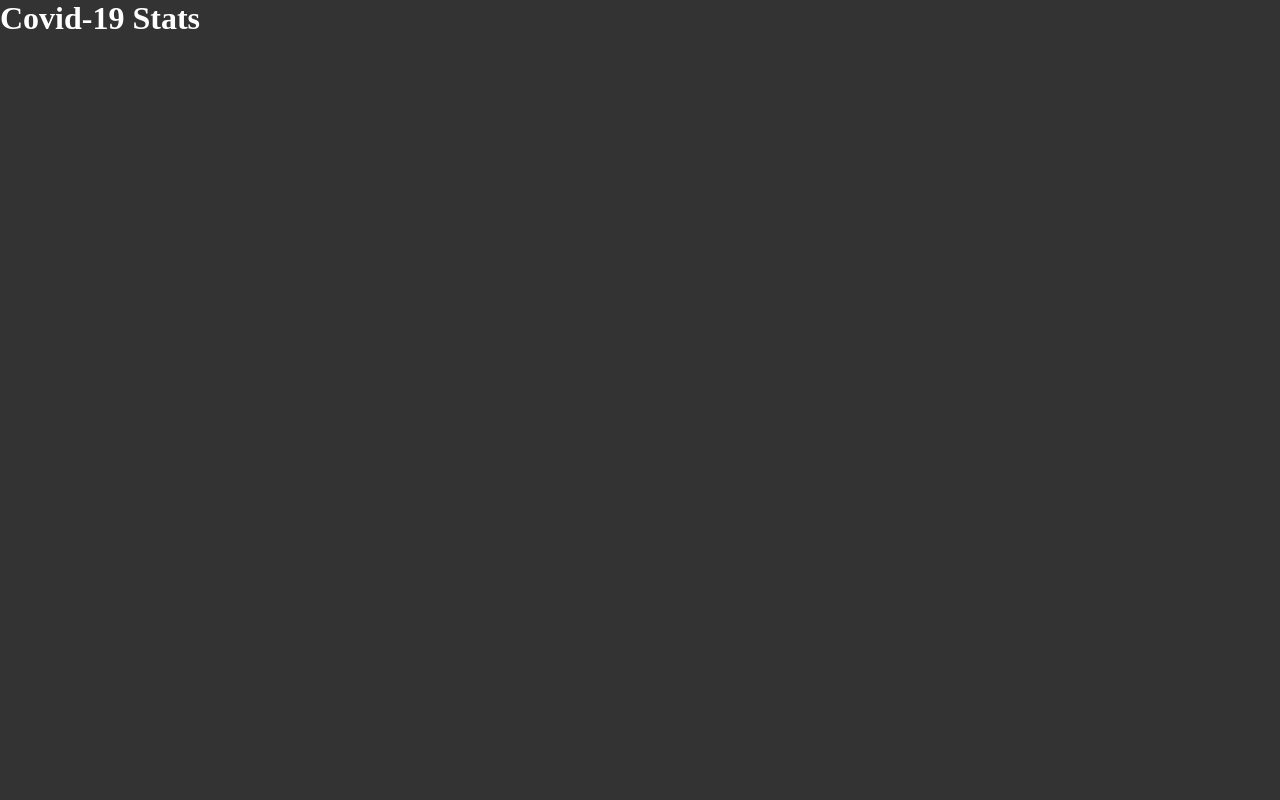
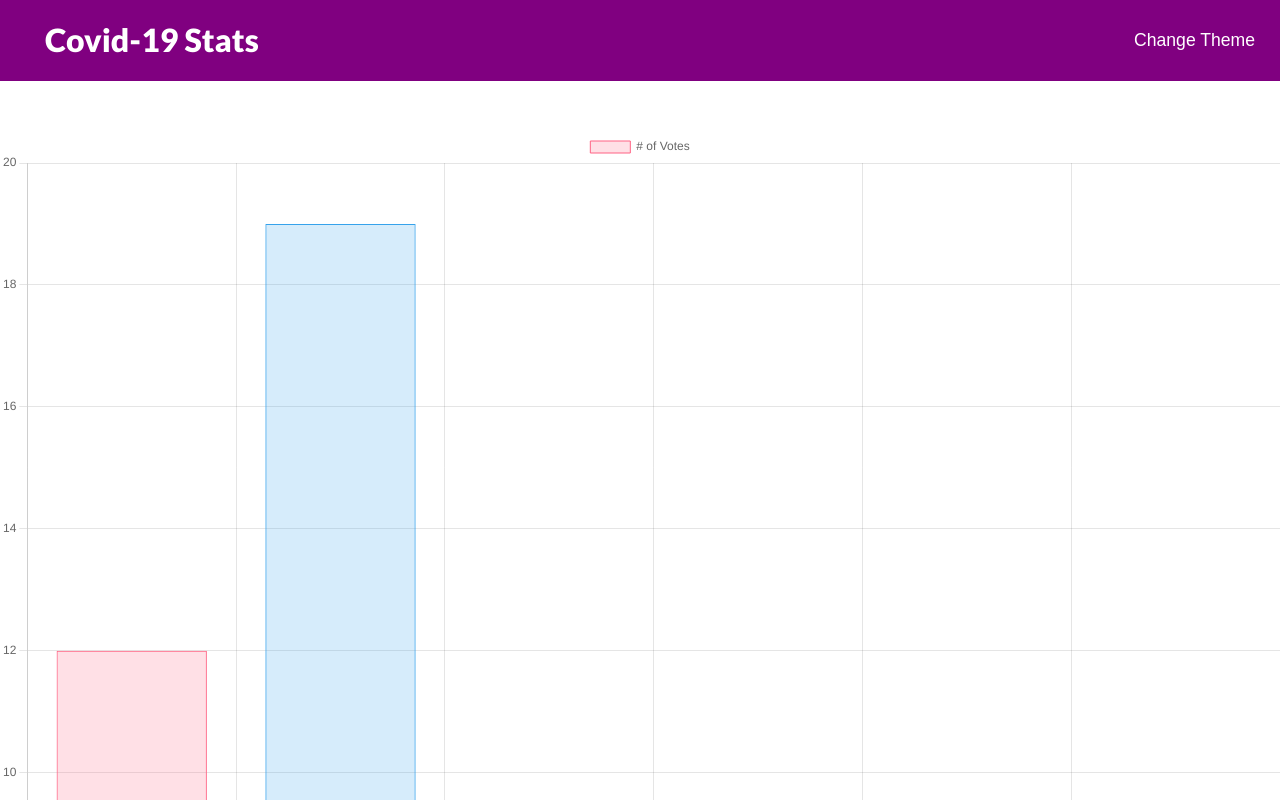
Before and after one commit to nwnordahl/covid-chart, a website built with Parcel: page src/index.html in a window 1280 px wide. Shown: the top 800 px of the page. Built offline with nearby package versions, Linux system fonts and the light colour scheme.

Commit message:
chart and basic styling

```diff
--- a/package.json
+++ b/package.json
@@ -4,8 +4,8 @@
   "description": "Visualizing covid-19 stats",
   "main": "index.js",
   "scripts": {
-    "dev": "parcel ./src/index.html",
-    "build": "parcel build ./src/index.html"
+    "dev": "parcel src/index.html",
+    "build": "parcel build src/index.html"
   },
   "keywords": [],
   "author": "",
--- a/src/index.css
+++ b/src/index.css
@@ -1,9 +1,58 @@
+@import url("https://fonts.googleapis.com/css2?family=Lato:wght@100;300;400;700;900&display=swap");
+
 * {
   margin: 0;
   padding: 0;
 }
 
 body {
+  background-color: #fff;
+  color: #333;
+  font-family: "Lato", sans-serif;
+}
+
+.logo {
+  margin: 10px 45px;
+}
+
+.logo a {
+  color: #fff;
+  text-decoration: none;
+  font-weight: 900;
+}
+
+.logo a:hover {
+  cursor: pointer;
+}
+
+.theme-btn {
+  font-size: 1.1rem;
+  background-color: purple;
+  color: #fff;
+  padding: 10px 15px;
+  border-radius: 5px;
+  border: 0;
+  margin: 10px;
+}
+
+.theme-btn:hover {
+  cursor: pointer;
+  transform: scale(0.97);
+}
+
+.theme-btn:focus {
+  outline: none;
+}
+
+.navbar {
+  display: flex;
+  justify-content: space-between;
+  padding: 10px 0;
+  background-color: purple;
+  margin-bottom: 50px;
+}
+
+.dark-theme {
   background-color: #333;
   color: #fff;
 }
--- a/src/index.html
+++ b/src/index.html
@@ -4,10 +4,20 @@
     <meta charset="UTF-8" />
     <meta http-equiv="X-UA-Compatible" content="IE=edge" />
     <meta name="viewport" content="width=device-width, initial-scale=1.0" />
+    <link
+      rel="stylesheet"
+      href="https://cdnjs.cloudflare.com/ajax/libs/font-awesome/5.15.3/css/all.min.css"
+      integrity="sha512-iBBXm8fW90+nuLcSKlbmrPcLa0OT92xO1BIsZ+ywDWZCvqsWgccV3gFoRBv0z+8dLJgyAHIhR35VZc2oM/gI1w=="
+      crossorigin="anonymous"
+    />
     <title>Covid-19 Stats</title>
   </head>
   <body>
-    <h1>Covid-19 Stats</h1>
+    <div class="navbar">
+      <h1 class="logo"><a href="index.html">Covid-19 Stats</a></h1>
+      <button id="change-theme" class="theme-btn">Change Theme</button>
+    </div>
+    <canvas id="canvas" width="400" height="400"></canvas>
 
     <script src="./index.js"></script>
   </body>
--- a/src/index.js
+++ b/src/index.js
@@ -1,4 +1,49 @@
 import "./index.css";
-import { Chart } from "chart.js";
+import Chart from "chart.js/auto";
 
-console.log(Chart);
+const body = document.querySelector("body");
+const themeButton = document.querySelector("#change-theme");
+
+const canvas = document.querySelector("#canvas");
+const context = canvas.getContext("2d");
+
+themeButton.addEventListener("click", () => {
+  body.classList.toggle("dark-theme");
+});
+
+let chartInstance = new Chart(context, {
+  type: "bar",
+  data: {
+    labels: ["Red", "Blue", "Yellow", "Green", "Purple", "Orange"],
+    datasets: [
+      {
+        label: "# of Votes",
+        data: [12, 19, 3, 5, 2, 3],
+        backgroundColor: [
+          "rgba(255, 99, 132, 0.2)",
+          "rgba(54, 162, 235, 0.2)",
+          "rgba(255, 206, 86, 0.2)",
+          "rgba(75, 192, 192, 0.2)",
+          "rgba(153, 102, 255, 0.2)",
+          "rgba(255, 159, 64, 0.2)",
+        ],
+        borderColor: [
+          "rgba(255, 99, 132, 1)",
+          "rgba(54, 162, 235, 1)",
+          "rgba(255, 206, 86, 1)",
+          "rgba(75, 192, 192, 1)",
+          "rgba(153, 102, 255, 1)",
+          "rgba(255, 159, 64, 1)",
+        ],
+        borderWidth: 1,
+      },
+    ],
+  },
+  options: {
+    scales: {
+      y: {
+        beginAtZero: true,
+      },
+    },
+  },
+});
```
